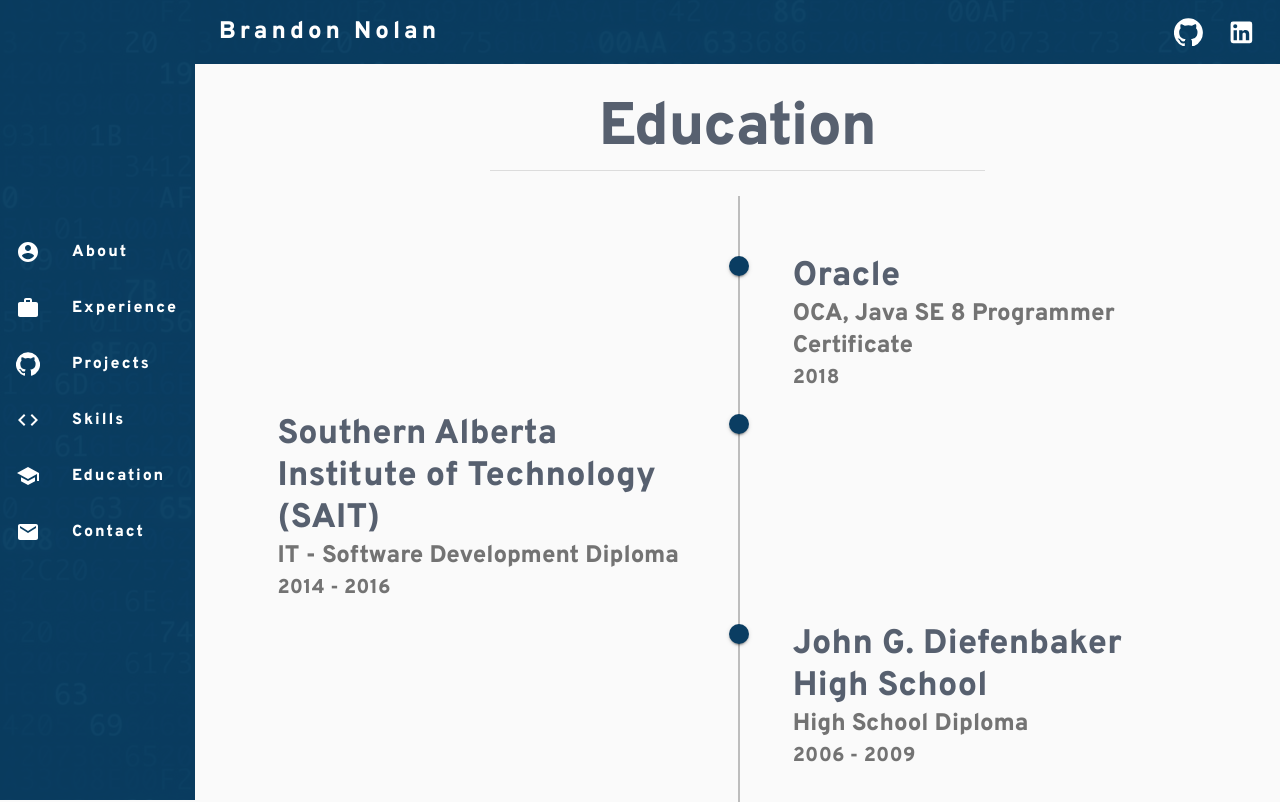
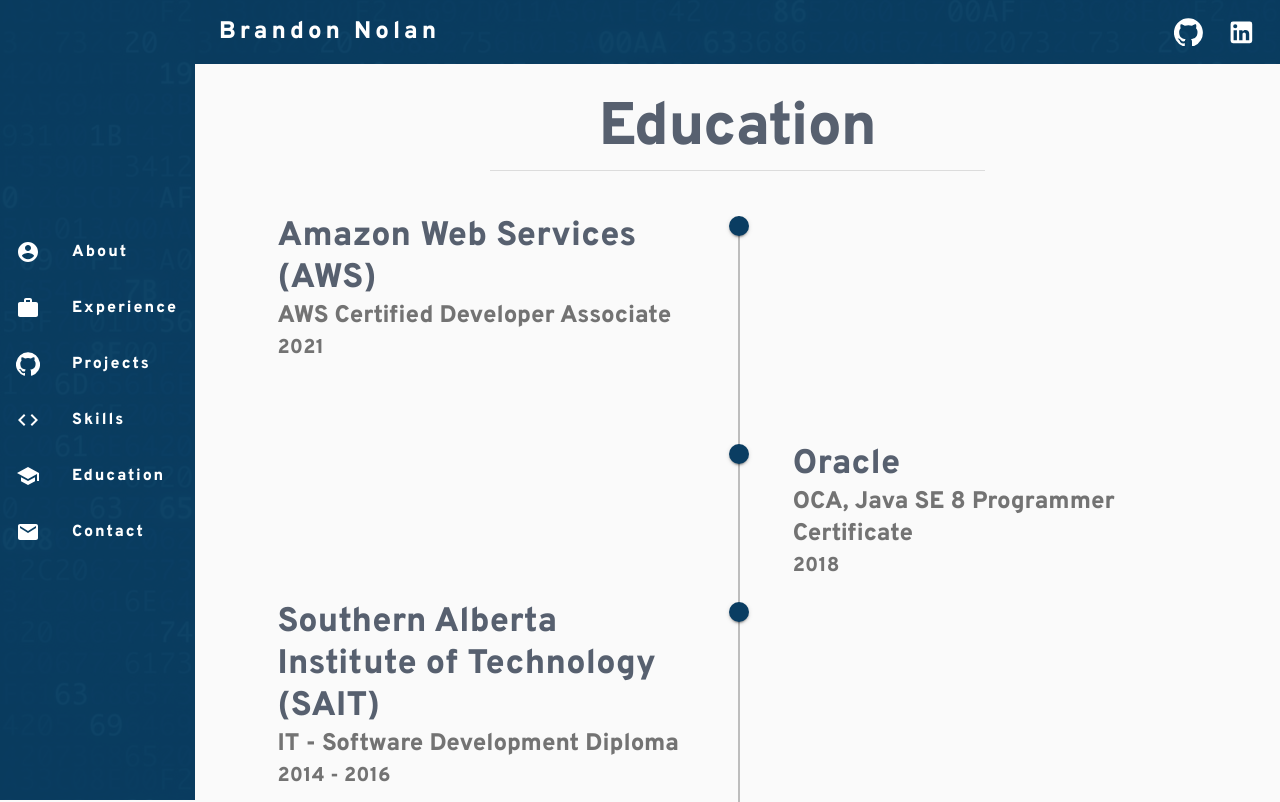
Before and after one commit to brandon3123/personal-website, a React (Create React App) app in the folder client/: page /Education in a window 1280 px wide. Shown: the top 802 px of the page. Built offline with nearby package versions, Linux system fonts and the light colour scheme.

Commit message:
Added aws certification to education page. Going to add skills section next.

```diff
--- a/client/src/components/Education.js
+++ b/client/src/components/Education.js
@@ -17,6 +17,17 @@ class Education extends React.Component {
                 <Divider className={'centerDivider'}/>
                 <section id="conference-timeline" className={'time-line-section'}>
                     <div className="conference-center-line"></div>
+                    <div className="timeline-article">
+                        <div className="content-left-container">
+                            <div className="content-left">
+                                <Typography className={'headerFont'} variant={'h4'}>Amazon Web Services (AWS)</Typography>
+                                <Typography variant={"h5"} className={'headerFont'} color={"textSecondary"}>AWS Certified Developer Associate</Typography>
+                                <Typography variant={"h6"} className={'headerFont'} color={"textSecondary"}>2021</Typography>
+                            </div>
+                        </div>
+                        <div className="meta-date">
+                        </div>
+                    </div>
                     <div className="conference-timeline-content">
                         <div className="timeline-article">
                             <div className="content-right-container">
```
